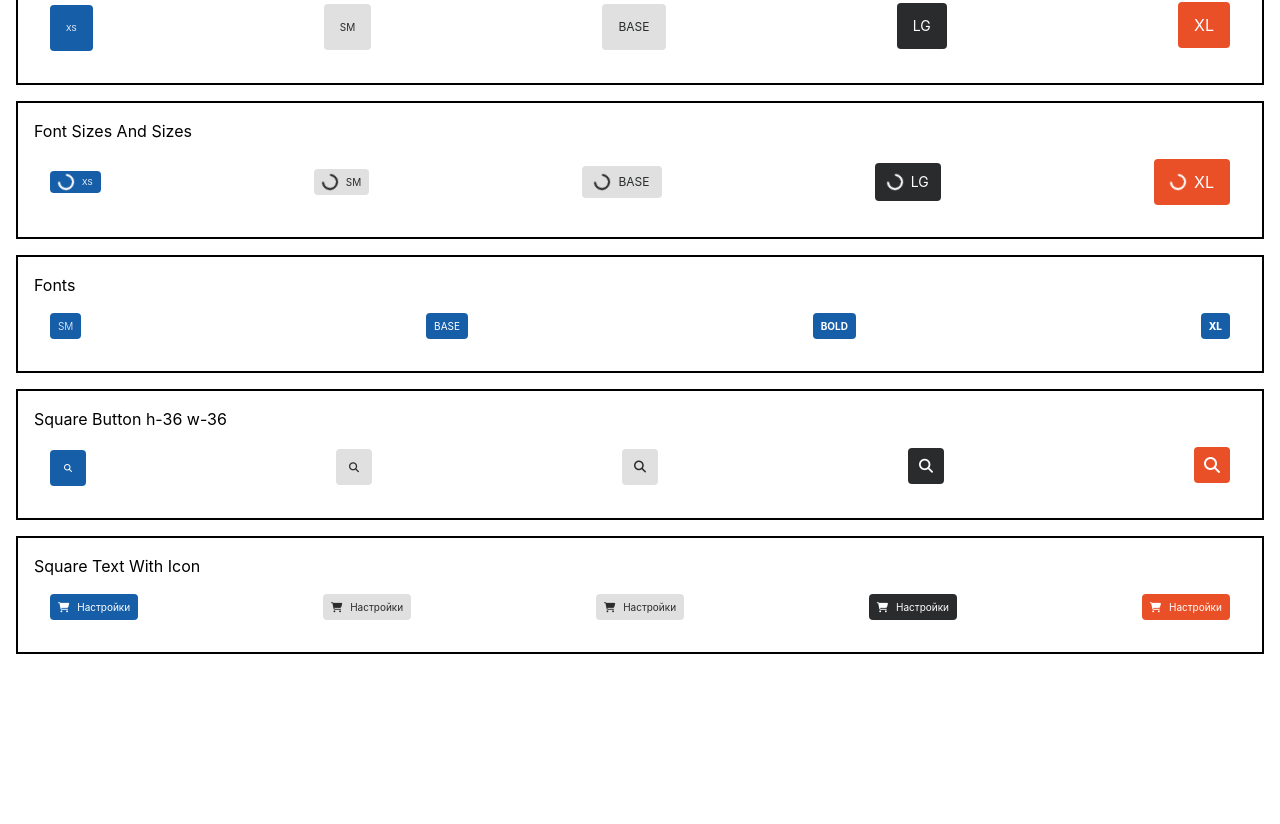
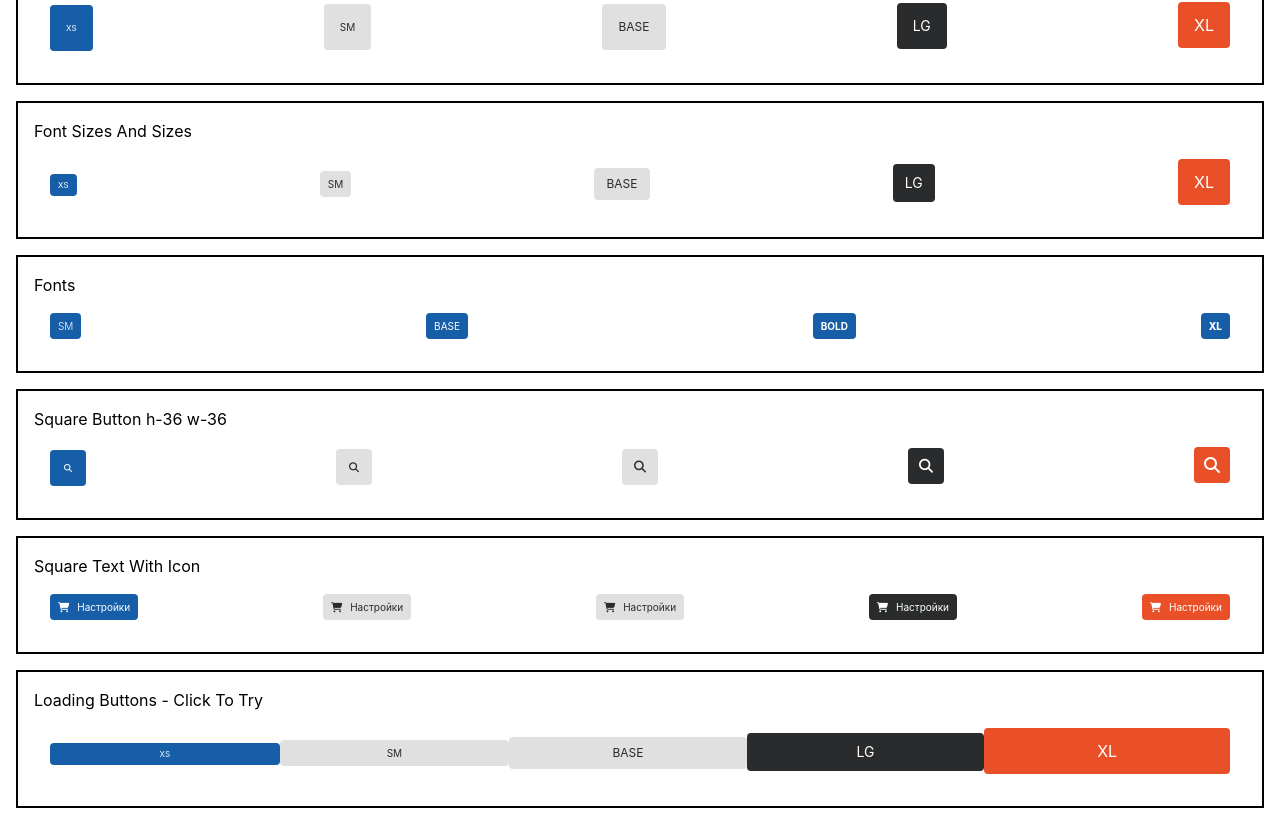
Before and after one commit to krasenDimitrov90/e-commerce, a React (Create React App) app: page /buttons in a window 1280 px wide. Shown: the part 956-1780 px from the top of the page. Before the commit the page ends 1626 px from the top, so only its background shows below. Built offline with nearby package versions, Linux system fonts and the light colour scheme.

Commit message:
[fix] button position moved when spinner shows up

```diff
--- a/src/components-renderer/ButtonTypes/ButtonTypes.js
+++ b/src/components-renderer/ButtonTypes/ButtonTypes.js
@@ -5,6 +5,9 @@ const wrapper = (WrappedComponent) => {
     const NewComponent = ({
         variant,
         rounded,
+        size,
+        fontSize,
+        expand,
         leftIcon,
         rightIcon,
         children
@@ -15,12 +18,15 @@ const wrapper = (WrappedComponent) => {
             setIsLoading(true);
             setTimeout(() => {
                 setIsLoading(false);
-            }, 1000)
+            }, 3000)
         });
         return (
             <WrappedComponent onClick={clickHandler}
                 isLoading={isLoading}
                 variant={variant}
+                size={size}
+                fontSize={fontSize}
+                expand={expand}
                 rounded={rounded}
                 leftIcon={leftIcon}
                 rightIcon={rightIcon}
@@ -36,6 +42,8 @@ const wrapper = (WrappedComponent) => {
 const Button1 = wrapper(Button);
 const Button2 = wrapper(Button);
 const Button3 = wrapper(Button);
+const Button4 = wrapper(Button);
+const Button5 = wrapper(Button);
 
 export const ButtonTypes = ({ onClick, isLoading }) => {
     const outContainerClass = 'm-4 border-2 border-black p-4';
@@ -46,7 +54,7 @@ export const ButtonTypes = ({ onClick, isLoading }) => {
             <div className={outContainerClass}>
                 <h1>Default</h1>
                 <div className={innerContainerClass}>
-                    <Button upperCase='uppercase' variant='primary' >primary</Button>
+                    <Button upperCase={true} variant='primary' >primary</Button>
                     <Button variant='secondary' >secondary</Button>
                     <Button variant='info' >info</Button>
                     <Button variant='dark'>dark</Button>
@@ -123,11 +131,11 @@ export const ButtonTypes = ({ onClick, isLoading }) => {
             <div className={outContainerClass}>
                 <h1>Font Sizes And Sizes</h1>
                 <div className={innerContainerClass}>
-                    <Button isLoading={true} fontSize='xs' size='xs' rounded='rounded' variant='primary' >XS</Button>
-                    <Button isLoading={true} fontSize='sm' size='sm' rounded='rounded' variant='secondary' >SM</Button>
-                    <Button isLoading={true} fontSize='base' size='base' rounded='rounded' variant='info' >BASE</Button>
-                    <Button isLoading={true} fontSize='lg' size='lg' rounded='rounded' variant='dark' >LG</Button>
-                    <Button isLoading={true} fontSize='xl' size='xl' rounded='rounded' variant='danger' >XL</Button>
+                    <Button fontSize='xs' size='xs' rounded='rounded' variant='primary' >XS</Button>
+                    <Button fontSize='sm' size='sm' rounded='rounded' variant='secondary' >SM</Button>
+                    <Button fontSize='base' size='base' rounded='rounded' variant='info' >BASE</Button>
+                    <Button fontSize='lg' size='lg' rounded='rounded' variant='dark' >LG</Button>
+                    <Button fontSize='xl' size='xl' rounded='rounded' variant='danger' >XL</Button>
                 </div>
             </div>
 
@@ -162,6 +170,17 @@ export const ButtonTypes = ({ onClick, isLoading }) => {
                     <Button leftIcon={<Icon variant='cart' right={true} />} rounded='rounded' variant='danger' >Настройки</Button>
                 </div>
             </div>
+
+            <div className={outContainerClass}>
+                <h1>Loading Buttons - Click To Try</h1>
+                <div className={innerContainerClass}>
+                    <Button1 isLoading={true} expand={true} fontSize='xs' size='xs' rounded='rounded' variant='primary' >XS</Button1>
+                    <Button2 isLoading={true} expand={true} fontSize='sm' size='sm' rounded='rounded' variant='secondary' >SM</Button2>
+                    <Button3 isLoading={true} expand={true} fontSize='base' size='base' rounded='rounded' variant='info' >BASE</Button3>
+                    <Button4 isLoading={true} expand={true} fontSize='lg' size='lg' rounded='rounded' variant='dark' >LG</Button4>
+                    <Button5 isLoading={true} expand={true} fontSize='xl' size='xl' rounded='rounded' variant='danger' >XL</Button5>
+                </div>
+            </div>
         </>
     );
 };
--- a/src/modules/Button/Button.js
+++ b/src/modules/Button/Button.js
@@ -10,6 +10,7 @@ export const Button = ({
     fontWeight,
     fontSize,
     upperCase,
+    expand,
     leftIcon,
     rightIcon,
     children,
@@ -17,7 +18,10 @@ export const Button = ({
     disabled,
     isLoading }) => {
 
-    const classes = 'btn ' + upperCase
+    const expanded = expand ? ' flex-1 ' : ' ';
+    const uppercase = upperCase ? ' uppercase ' : ' ';
+
+    const classes = 'btn ' + expanded + uppercase
         + ' ' + Button.variants.variant[variant]
         + ' ' + Button.variants.rounded[rounded]
         + ' ' + Button.variants.size[size]
@@ -26,7 +30,7 @@ export const Button = ({
 
     return (
         <button className={classes} type={type} onClick={onClick} disabled={disabled || isLoading}>
-            {isLoading && <Spinner />}
+            {isLoading && <Spinner size={fontSize} />}
             {leftIcon && !isLoading && leftIcon}
             {children}
             {rightIcon && rightIcon}
@@ -40,7 +44,7 @@ Button.defaultProps = {
     rounded: 'not-rounded',
     fontWeight: 'base',
     fontSize: 'sm',
-    upperCase: '',
+    upperCase: false,
     expand: false,
     disabled: false,
     isLoading: false,
--- a/src/modules/Button/Button.styles.css
+++ b/src/modules/Button/Button.styles.css
@@ -1,5 +1,5 @@
 .btn {
-    @apply flex justify-center items-center transition-all duration-150 ease-linear;
+    @apply transition-all duration-150 ease-linear;
 }
 
 .btn-rounded {
--- a/src/modules/Spinner/Spinner.css
+++ b/src/modules/Spinner/Spinner.css
@@ -12,20 +12,40 @@
     }
 } */
 
-.loader {
-    /* width: 1.5rem;
-    height: 1.5rem; */
+.spinner-xs {
+    width: 8px;
+    height: 8px;
+    margin-right: 4px;
+}
+.spinner-sm {
+    width: 10px;
+    height: 10px;
+    margin-right: 4px;
+}
+.spinner-base {
+    width: 12px;
+    height: 12px;
+    margin-right: 6px;
+}
+.spinner-lg {
+    width: 14px;
+    height: 14px;
+    margin-right: 8px;
+}
+.spinner-xl {
     width: 16px;
     height: 16px;
+    margin-right: 8px;
+}
+
+.loader {
     border-width: 2px;
     font-size: 16px;
-    margin-right: 0.5rem;
 
     position: relative;
     display: inline-block;
     overflow: hidden;
-    text-indent: -999em;
-    border: 0.15em solid;
+    border: 1.5px solid;
     border-color: currentColor transparent currentColor currentColor;
     border-radius: 50%;
     animation-name: spinner-border;
@@ -33,22 +53,11 @@
     animation-timing-function: linear;
     animation-iteration-count: infinite;
     vertical-align: bottom;
-
-    /* color: #cf3a3a !important; */
-
-    --bs-spinner-width: 2rem;
-    --bs-spinner-height: 2rem;
-    --bs-spinner-vertical-align: -0.125em;
-    --bs-spinner-border-width: 0.25em;
     --bs-spinner-animation-speed: 0.75s;
     --bs-spinner-animation-name: spinner-border;
 
     animation: var(--bs-spinner-animation-speed) linear infinite var(--bs-spinner-animation-name);
 
-    box-sizing: border-box;
-    font-weight: normal;
-    white-space: normal;
-    word-wrap: break-word;
 }
 
 @keyframes spinner-border{
--- a/src/modules/Spinner/Spinner.js
+++ b/src/modules/Spinner/Spinner.js
@@ -1,7 +1,22 @@
 import './Spinner.css';
 
-export const Spinner = () => {
+export const Spinner = ({ size }) => {
+
+    const classes = 'loader ' + 'spinner-' + size;
+
     return (
-        <span className="loader"></span>
+        <span className={classes}></span>
     );
 };
+
+
+
+Spinner.variants = {
+    size: {
+        xs: 'spinner-xs',
+        sm: 'spinner-sm',
+        base: 'spinner-base',
+        lg: 'spinner-lg',
+        xl: 'spinner-xl',
+    },
+};
```
Also changed, not shown: legend/Buttons.txt.
